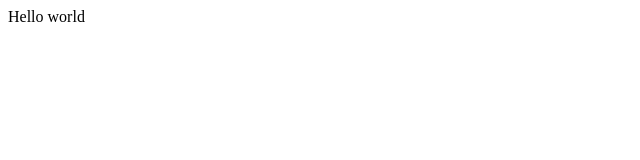
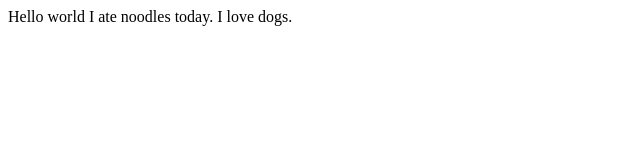
Before and after one commit to lovergirlmelly/RawBoilingTrace, a plain HTML site: page index.html in a window 1280 px wide. Shown: the whole page, without its empty margins (0-640 px from the left). Drawn offline with Linux system fonts and the light colour scheme.

Commit message:
I edited to add a new sentence.

```diff
--- a/index.html
+++ b/index.html
@@ -9,8 +9,8 @@
 </head>
 
 <body>
-  Hello world
+  Hello world I ate noodles today.
   <script src="script.js"></script>
 </body>
-
+I love dogs.
 </html>
```
